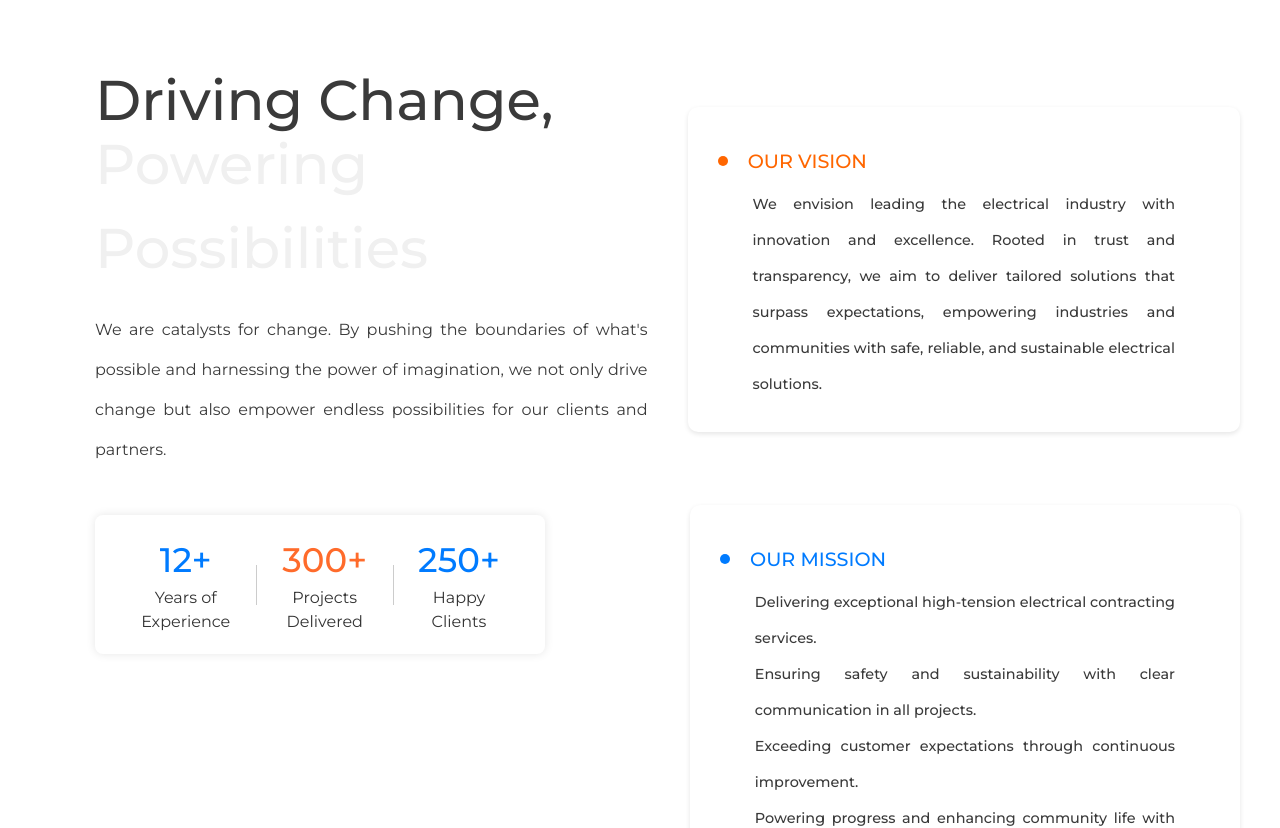
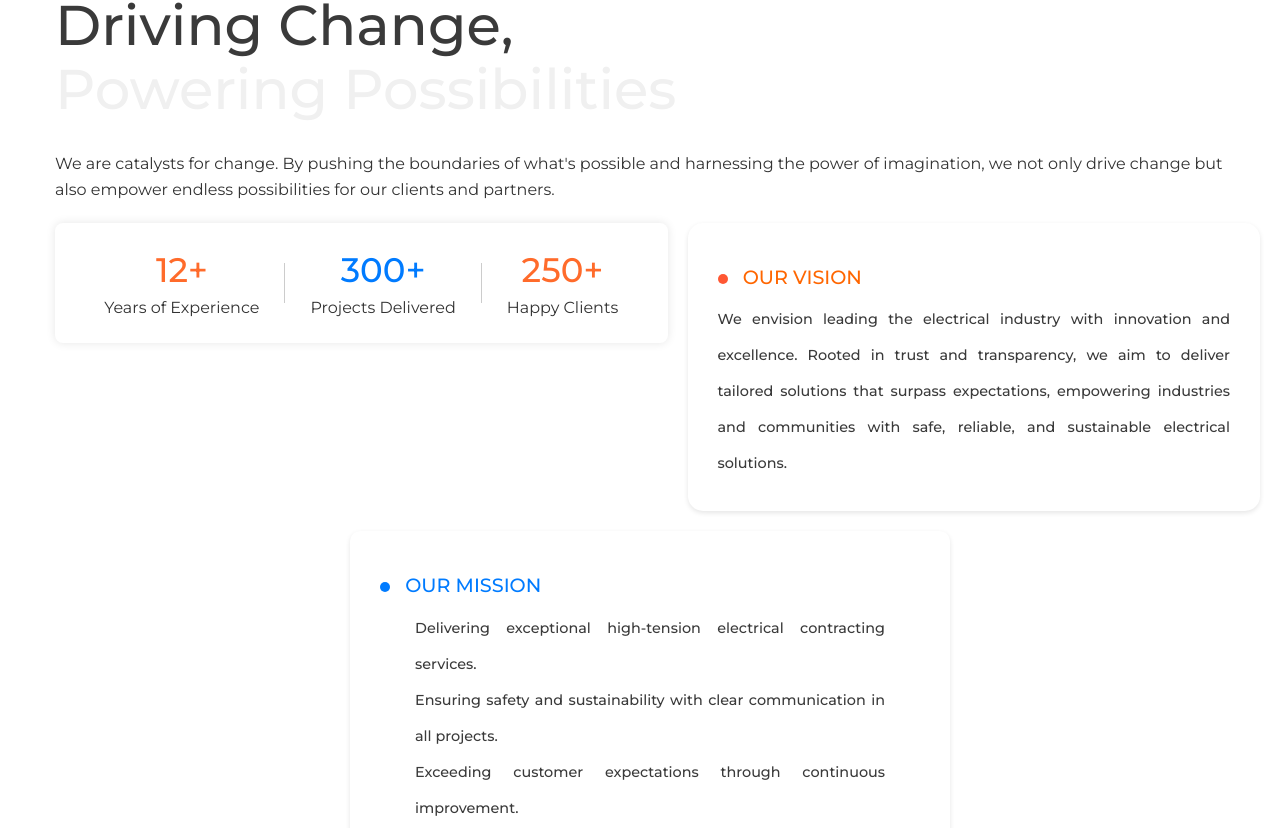
Before and after one commit to samstyles17/electra-webapp, a React (Vite) app: page /aboutus in a window 1280 px wide. Shown: the part 813-1641 px from the top of the page. Built offline with nearby package versions, Linux system fonts and the light colour scheme.

Commit message:
completed all changes

```diff
--- a/src/about/Aboutus.jsx
+++ b/src/about/Aboutus.jsx
@@ -9,6 +9,7 @@ import OurPeople from "../components/OurPeople";
 import IntegrityCarousel from "../components/IntegrityCarousel";
 import PartnerSection from "../components/PartnerSection";
 import Footer from "../components/Footer";
+import SectionComponent from "../components/SectionComponent";
 
 
 function Aboutus() {
@@ -17,8 +18,7 @@ function Aboutus() {
         <Navbar />
         <div className="aboutus">
         <AboutSec1 />
-        <Vision />
-        <Mission />
+        <SectionComponent/>
         <WhyChoose />
         <OurTeam />
         <OurPeople/>
--- a/src/components/IntegrityCarousel.jsx
+++ b/src/components/IntegrityCarousel.jsx
@@ -53,7 +53,7 @@ const IntegrityCarousel = () => {
       <Carousel
         responsive={responsive}
         autoPlay
-        autoPlaySpeed={1500}
+        autoPlaySpeed={3200}
         infinite
         arrows={false}
         containerClass="integrity-carousel"
--- /dev/null
+++ b/src/components/SectionComponent.jsx
@@ -0,0 +1,69 @@
+import React from 'react';
+import '../styles.css';
+
+function SectionComponent() {
+  return (
+    <div className="section-component-container">
+      <div className="section-component-row">
+        <div className="section-component-text-section">
+          <h1 className="section-component-heading montserrat-medium">
+            Driving Change,
+          </h1>
+          <h1 className="section-component-sub-heading montserrat-medium">
+            Powering Possibilities
+          </h1>
+          <p className="section-component-paragraph montserrat-regular">
+            We are catalysts for change. By pushing the boundaries of what's possible
+            and harnessing the power of imagination, we not only drive change but
+            also empower endless possibilities for our clients and partners.
+          </p>
+        </div>
+      </div>
+      <div className="section-component-row">
+        <div className="section-component-stats-container">
+          <div className="section-component-stat-item">
+            <h2 className="section-component-stat-number text-orange">12+</h2>
+            <p className="section-component-stat-description">Years of Experience</p>
+          </div>
+          <div className="section-component-stat-divider"></div>
+          <div className="section-component-stat-item">
+            <h2 className="section-component-stat-number section-component-text-orange">300+</h2>
+            <p className="section-component-stat-description">Projects Delivered</p>
+          </div>
+          <div className="section-component-stat-divider"></div>
+          <div className="section-component-stat-item">
+            <h2 className="section-component-stat-number text-orange">250+</h2>
+            <p className="section-component-stat-description">Happy Clients</p>
+          </div>
+        </div>
+        <div className="section-component-vision-container">
+          <div className="section-component-vision-box">
+            <h2 className="section-component-vision-title montserrat-medium"><span className="section-component-dot"></span> OUR VISION</h2>
+            <p className="section-component-vision-paragraph montserrat-medium">
+              We envision leading the electrical industry with innovation and excellence.
+              Rooted in trust and transparency, we aim to deliver tailored solutions
+              that surpass expectations, empowering industries and communities with safe,
+              reliable, and sustainable electrical solutions.
+            </p>
+          </div>
+        </div>
+      </div>
+      <div className="section-component-row">
+        <div className="section-component-mission-container">
+          <div className="section-component-mission-box">
+            <h2 className="section-component-mission-title montserrat-medium"><span className="section-component-dot section-component-blue-dot"></span> OUR MISSION</h2>
+            <ul className="section-component-mission-list montserrat-medium">
+              <li>Delivering exceptional high-tension electrical contracting services.</li>
+              <li>Ensuring safety and sustainability with clear communication in all projects.</li>
+              <li>Exceeding customer expectations through continuous improvement.</li>
+              <li>Powering progress and enhancing community life with reliable electrical solutions.</li>
+              <li>Pioneering cutting-edge technologies and methodologies.</li>
+            </ul>
+          </div>
+        </div>
+      </div>
+    </div>
+  );
+}
+
+export default SectionComponent;
--- a/src/styles.css
+++ b/src/styles.css
@@ -232,6 +232,8 @@ hr{
   font-size: 13px;
 }
 
+/*Vison section*/
+
 .vision-container {
   display: flex;
   justify-content: space-between;
@@ -359,7 +361,204 @@ hr{
   }
 }
 
-/*Aboutus page section1*/
+/*Aboutus page section2*/
+/* Section Component Styles */
+.section-component-container {
+  display: flex;
+  flex-direction: column;
+  align-items: center;
+  padding: 20px;
+  margin-left: 35px;
+  background-color: #fff;
+  color: #333;
+  font-family: 'Montserrat', sans-serif;
+}
+
+.section-component-row {
+  display: flex;
+  justify-content: space-between;
+  width: 100%;
+  margin-bottom: 20px;
+}
+
+.section-component-text-section {
+  flex: 1;
+  margin-right: 20px;
+  text-align: left;
+}
+
+.section-component-heading {
+  font-size: 3.5rem;
+  color: #3a3a3a;
+  transition: color 0.3s ease-in-out;
+}
+
+.section-component-sub-heading {
+  font-size: 3.5rem;
+  color: #f0f0f0;
+  margin-top: -20px;
+  margin-bottom: 20px;
+  transition: color 1s ease-in-out;
+}
+
+.section-component-sub-heading:hover{
+  color: #000;
+}
+
+.section-component-paragraph {
+  font-size: 1rem;
+  line-height: 1.6;
+}
+
+.section-component-vision-container {
+  flex: 1;
+  display: flex;
+  justify-content: center;
+  align-items: center;
+}
+
+.section-component-vision-box {
+  background: #ffffff;
+  padding: 30px;
+  border-radius: 15px;
+  box-shadow: 0 2px 5px rgba(0, 0, 0, 0.1);
+  max-width: 600px;
+  text-align: left;
+}
+
+.section-component-vision-title {
+  font-size: 1.2rem;
+  color: #ff6600;
+  margin-bottom: 10px;
+  margin-top: 10px;
+}
+
+.section-component-vision-paragraph {
+  font-size: 0.9rem;
+  line-height: 2.5;
+  color: #3a3a3a;
+  text-align: justify;
+}
+
+.section-component-stats-container {
+  flex: 1;
+  display: flex;
+  justify-content: center;
+  align-items: center;
+  background-color: #fff;
+  padding: 20px;
+  border-radius: 8px;
+  box-shadow: 0 0 10px rgba(0, 0, 0, 0.1);
+  margin-right: 20px;
+  width: 150px;
+  height: 120px;
+}
+
+.section-component-stat-item {
+  text-align: center;
+  margin: 0 25px;
+}
+
+.section-component-stat-number {
+  font-size: 34px;
+  color: #007bff;
+  margin: 0;
+  font-weight: 500;
+}
+
+.section-component-stat-description {
+  font-size: 16px;
+  margin: 0;
+  color: #333;
+}
+
+.section-component-stat-divider {
+  width: 1px;
+  height: 40px;
+  background-color: #ccc;
+}
+
+.section-component-dot {
+  background-color: #ff5733;
+  width: 10px;
+  height: 10px;
+  border-radius: 50%;
+  display: inline-block;
+  margin-right: 10px;
+}
+
+.section-component-mission-container {
+  flex: 1;
+  display: flex;
+  justify-content: center;
+  align-items: center;
+}
+
+.section-component-mission-box {
+  background: #ffffff;
+  padding: 30px;
+  border-radius: 10px;
+  box-shadow: 0 2px 5px rgba(0, 0, 0, 0.1);
+  max-width: 600px;
+  text-align: left;
+  margin-right: 15px;
+}
+
+.section-component-mission-title {
+  font-size: 1.2rem;
+  color: #007bff;
+  margin-bottom: 10px;
+  margin-top: 10px;
+}
+
+.section-component-mission-list {
+  font-size: 0.9rem;
+  line-height: 2.5;
+  color: #3a3a3a;
+  text-align: justify;
+  margin-left: 35px;
+  margin-right: 35px;
+}
+
+.section-component-blue-dot {
+  background-color: #007bff;
+}
+
+/* Mobile responsiveness */
+@media (max-width: 600px) {
+  .section-component-container {
+    margin: 0;
+  }
+
+  .section-component-row {
+    flex-direction: column;
+  }
+
+  .section-component-heading,
+  .section-component-sub-heading {
+    font-size: 2rem;
+    margin-top: 1px;
+  }
+
+  .section-component-stats-container {
+    order: -1; /* Move the stats container up */
+    width: 100%;
+    margin-top: 15px;
+  }
+
+  .section-component-vision-container {
+    margin-top: 15px;
+  }
+
+  .section-component-mission-box{
+    flex: 1;
+    margin: 0;
+    max-width: 100%;
+  }
+
+}
+
+
 
 /*Aboutus page section1*/
 .aboutus-container {
@@ -1251,27 +1450,27 @@ hr{
 
 /* Apply animation to each item with a delay */
 .integrity-item-0 {
-  animation: highlight 9s infinite;
+  animation: highlight 18s infinite;
 }
 .integrity-item-1 {
-  animation: highlight 9s infinite;
-  animation-delay: 1.5s;
+  animation: highlight 18s infinite;
+  animation-delay: 3s;
 }
 .integrity-item-2 {
-  animation: highlight 9s infinite;
-  animation-delay: 3s;
+  animation: highlight 18s infinite;
+  animation-delay: 6s;
 }
 .integrity-item-3 {
-  animation: highlight 9s infinite;
-  animation-delay: 4.5s;
+  animation: highlight 18s infinite;
+  animation-delay: 9s;
 }
 .integrity-item-4 {
-  animation: highlight 9s infinite;
-  animation-delay: 6s;
+  animation: highlight 18s infinite;
+  animation-delay: 12s;
 }
 .integrity-item-5 {
-  animation: highlight 9s infinite;
-  animation-delay: 7.5s;
+  animation: highlight 18s infinite;
+  animation-delay: 15s;
 }
 
 /* Mobile responsiveness */
```
